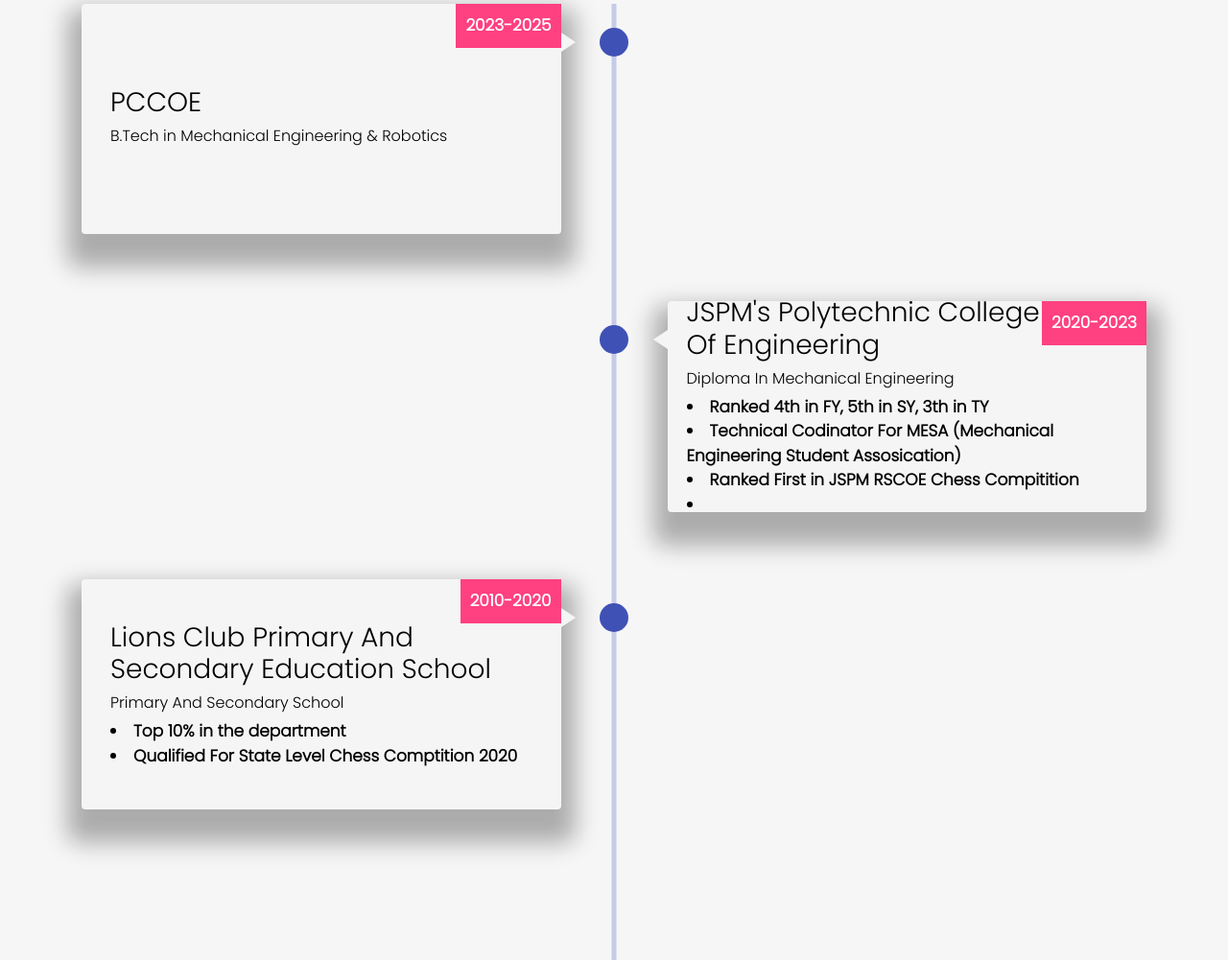
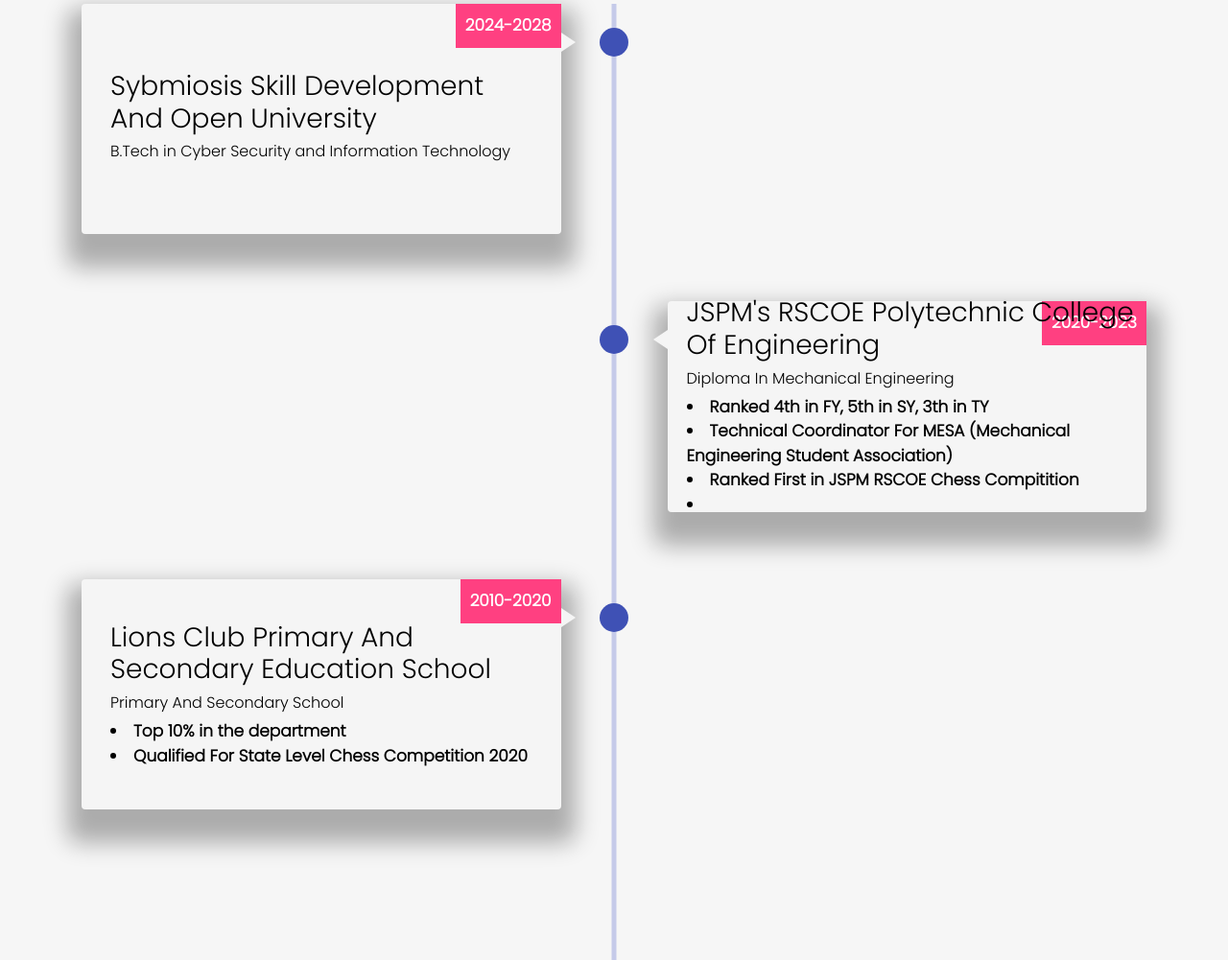
Before and after one commit to itzCodeItIshant/codeitishant, a plain HTML site: page education.html in a window 1280 px wide. Shown: the part 1150-2151 px from the top of the page at 96% size. Drawn offline with nearby package versions, Linux system fonts and the light colour scheme; animation ran at ten frames a second; some icons are missing; files whose address does not match are found by name.

Commit message:
Update education.html

```diff
--- a/education.html
+++ b/education.html
@@ -286,10 +286,10 @@
 
       <div class="timeline-content js--fadeInLeft">
         <div class="timeline-img-header" style="background-image: url('assets/images/education-page/edTimeline1.png'); background-repeat: no-repeat; background-size: auto;"></div>
-        <div class="date">2023-2025</div>
+        <div class="date">2024-2028</div>
         <div>
-            <h3>PCCOE</h3>
-            <h6>B.Tech in Mechanical Engineering & Robotics</h4>
+            <h3>Sybmiosis Skill Development And Open University</h3>
+            <h6>B.Tech in Cyber Security and Information Technology</h4>
         </div>
       </div>
    </div>
@@ -305,10 +305,10 @@
         </div>
         <div class="date">2020-2023</div>
         <div class="alignment">
-            <h3>JSPM's Polytechnic College<br>Of Engineering</h3>
+            <h3>JSPM's RSCOE Polytechnic College<br>Of Engineering</h3>
             <h6>Diploma In Mechanical Engineering</h4>
             <li>Ranked 4th in FY, 5th in SY, 3th in TY</li>
-            <li>Technical Codinator For MESA (Mechanical Engineering Student Assosication)</li>
+            <li>Technical Coordinator For MESA (Mechanical Engineering Student Association)</li>
             <li>Ranked First in JSPM RSCOE Chess Compitition</li>
             <li> </li>
         </div>
@@ -329,7 +329,7 @@
             <h3>Lions Club Primary And Secondary Education School</h3>
             <h6>Primary And Secondary School</h4>
             <li>Top 10% in the department</li>
-            <li>Qualified For State Level Chess Comptition 2020</li>
+            <li>Qualified For State Level Chess Competition 2020</li>
         </div>
       </div>
     </div>
```
